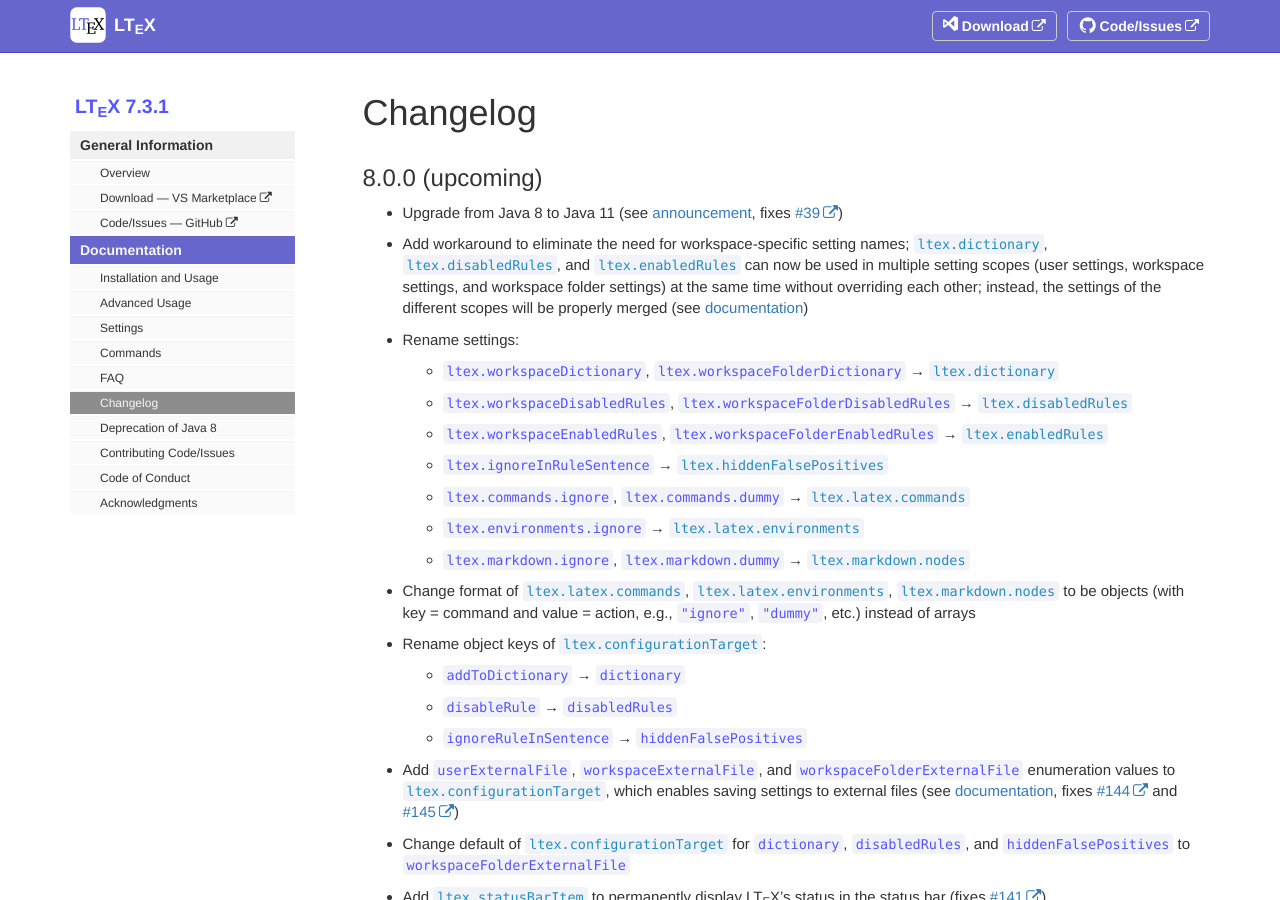
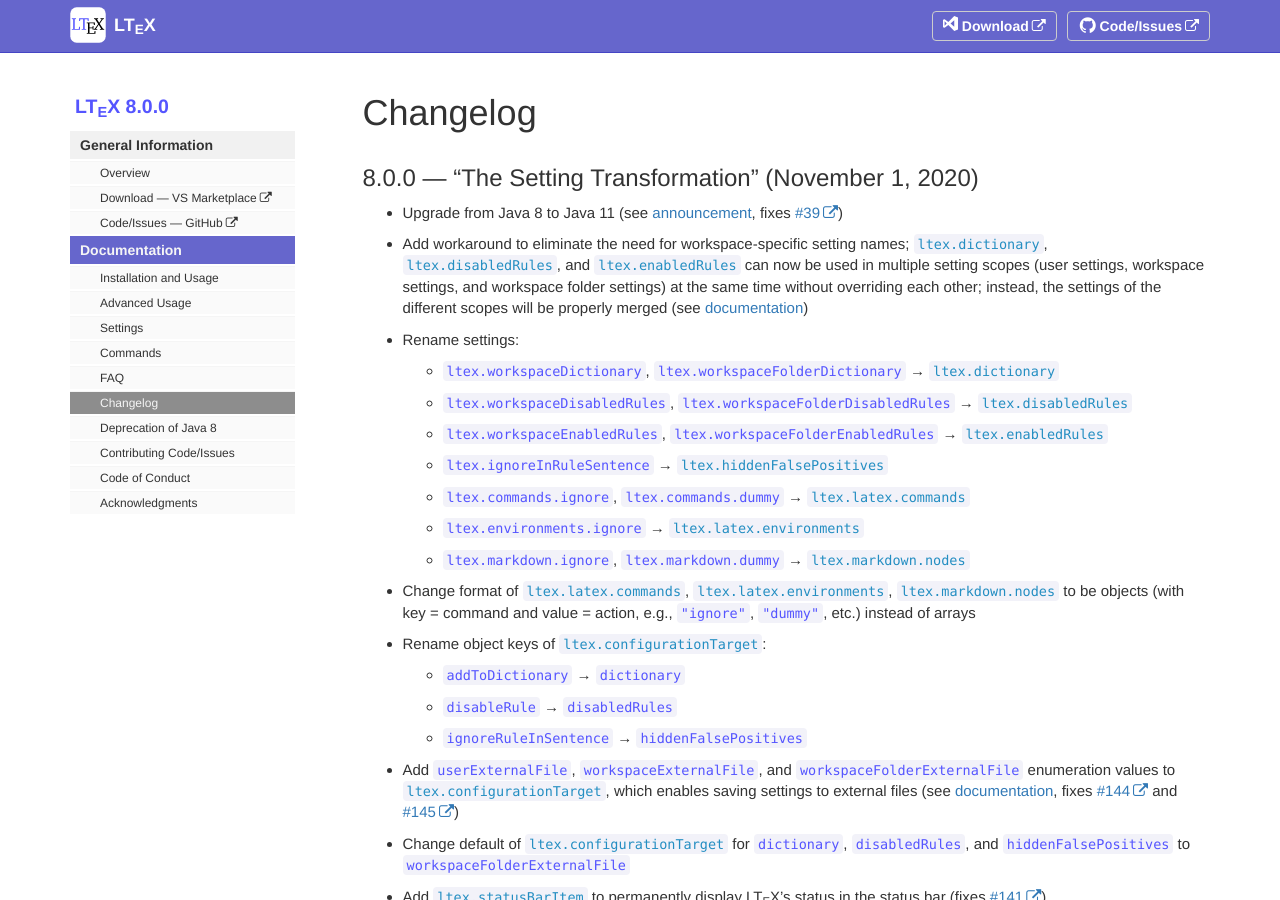
Before and after one commit to valentjn/vscode-ltex, a Jekyll site: the page built from pages/docs/changelog.md, in a window 1280 px wide and 900 px high. Built offline with Jekyll 4.4.1, drawn with Linux system fonts in a browser that asks for light colours.

Commit message:
Bump to 8.0.0

```diff
--- a/_data/sidebars/sidebar.yml
+++ b/_data/sidebars/sidebar.yml
@@ -1,7 +1,7 @@
 entries:
   - title: "sidebar"
     product: "LT<sub>E</sub>X"
-    version: "7.3.1"
+    version: "8.0.0"
     folders:
       - title: "General Information"
         output: "web"
--- a/pages/docs/changelog.md
+++ b/pages/docs/changelog.md
@@ -11,7 +11,7 @@ sidebar: "sidebar"
 toc: false
 ---
 
-## 8.0.0 (upcoming)
+## 8.0.0 — “The Setting Transformation” (November 1, 2020)
 
 - Upgrade from Java 8 to Java 11 (see [announcement](deprecation-of-java-8.html), fixes [#39](https://github.com/valentjn/vscode-ltex/issues/39))
 - Add workaround to eliminate the need for workspace-specific setting names; [`ltex.dictionary`](settings.html#ltexdictionary), [`ltex.disabledRules`](settings.html#ltexdisabledrules), and [`ltex.enabledRules`](settings.html#ltexenabledrules) can now be used in multiple setting scopes (user settings, workspace settings, and workspace folder settings) at the same time without overriding each other; instead, the settings of the different scopes will be properly merged (see [documentation](advanced-features.html#multi-scope-settings))
```
